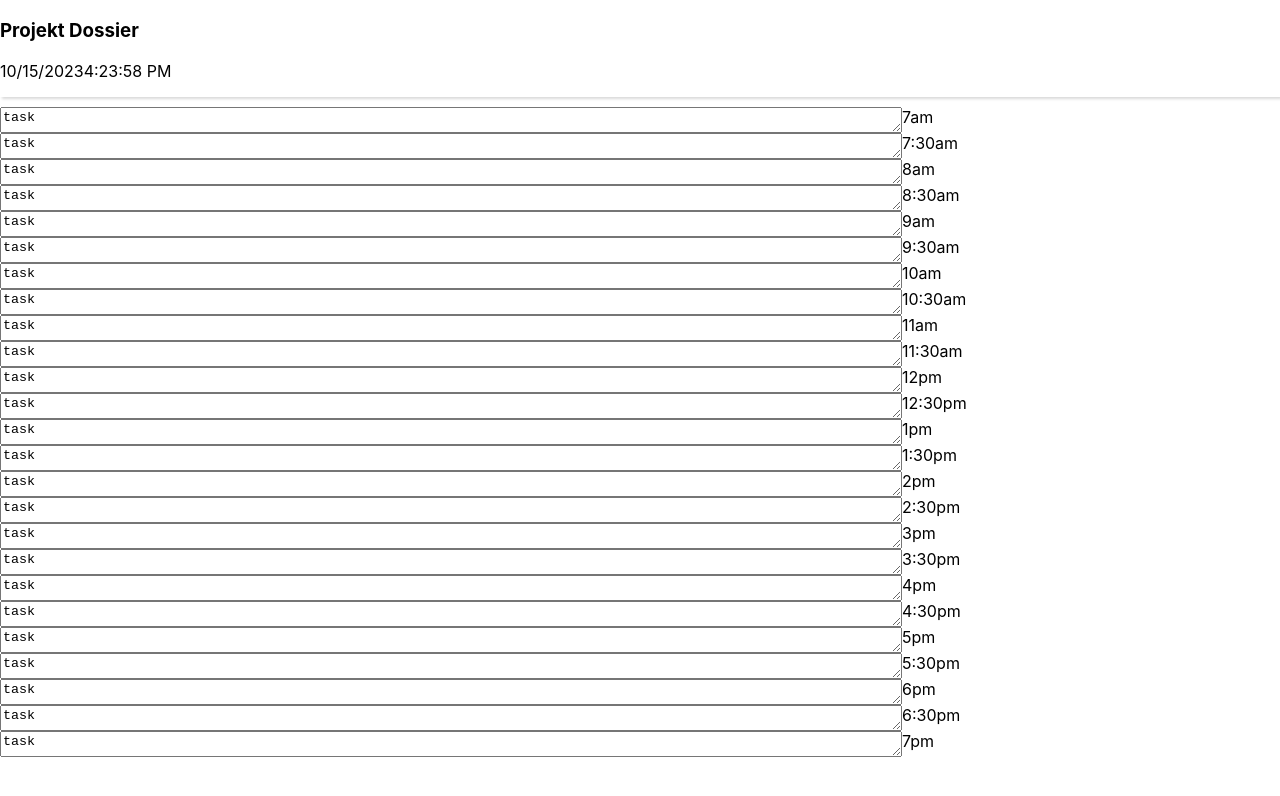
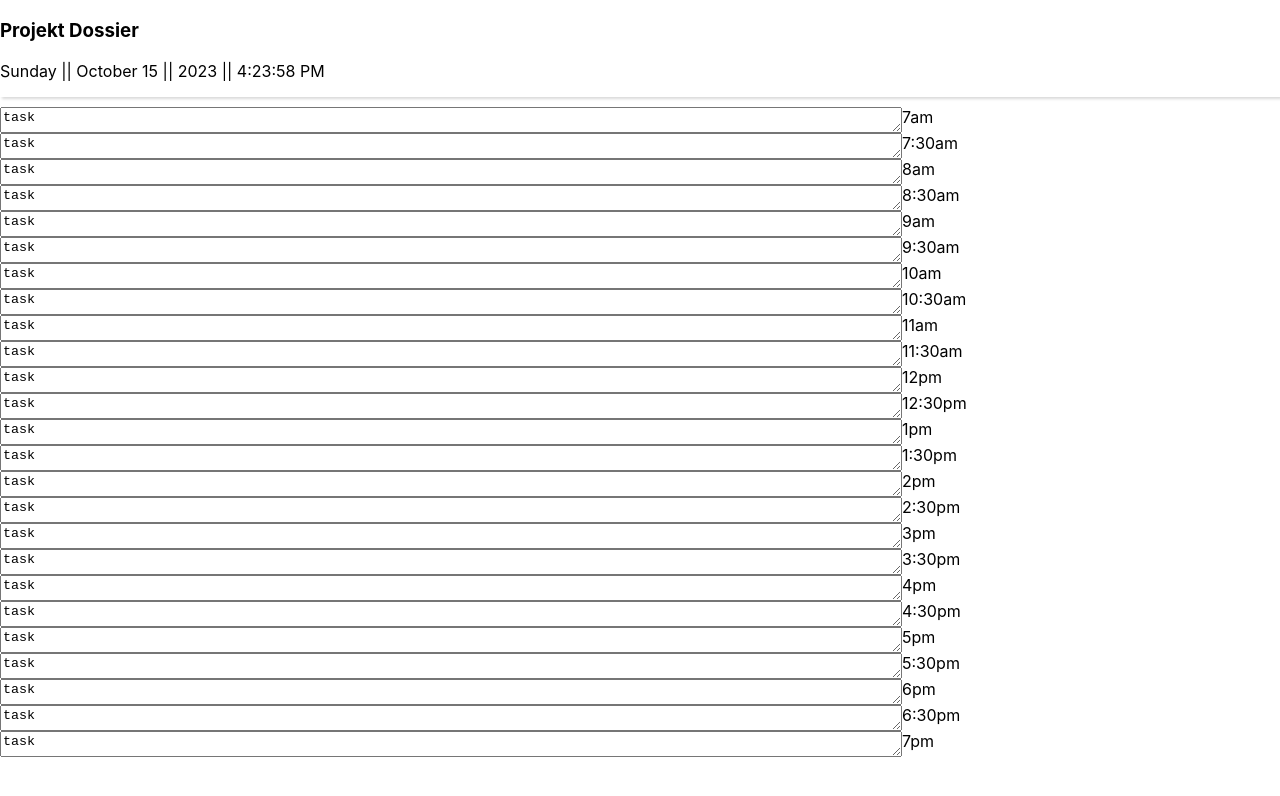
Before and after one commit to Tyl3r-s/Dossier, a React (Create React App) app in the folder projekt/: page / in a window 1280 px wide. Shown: the top 796 px of the page. Built offline with nearby package versions, Linux system fonts and the light colour scheme.

Commit message:
formatting date and time

```diff
--- a/projekt/src/pages/components/Banner.jsx
+++ b/projekt/src/pages/components/Banner.jsx
@@ -2,11 +2,14 @@
 import LiveClockUpdate from './LiveClockUpdate';
 
 function getDate() {
+    const daylist = ["Sunday","Monday","Tuesday","Wednesday ","Thursday","Friday","Saturday"];
+    const monthlist = ["January", "February", "March", "April", "May", "June", "July", "August", "September", "October", "November", "December"]
     const today = new Date();
-    const month = today.getMonth() + 1;
+    const day = today.getDay();
+    const month = today.getMonth();
     const year = today.getFullYear();
     const date = today.getDate();
-    return `${month}/${date}/${year}`;
+    return `${daylist[day]} || ${monthlist[month]} ${date} || ${year} |`;
   }
 
 export default function Banner() {
--- a/projekt/src/pages/components/LiveClockUpdate.jsx
+++ b/projekt/src/pages/components/LiveClockUpdate.jsx
@@ -24,7 +24,7 @@
   render() {
     return (
       <div>
-        <p>{this.state.date.toLocaleTimeString()}</p>
+        <p> | {this.state.date.toLocaleTimeString()}</p>
       </div>
     );
   }
```
